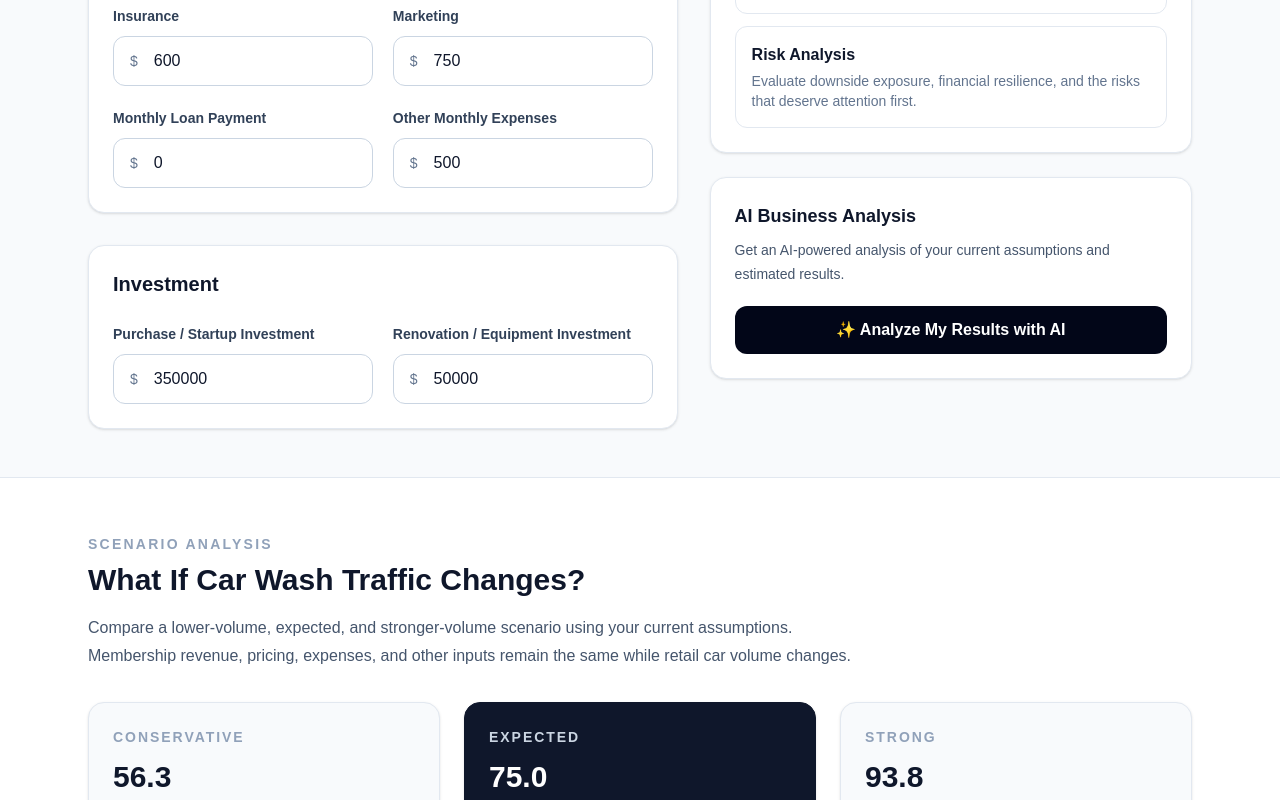
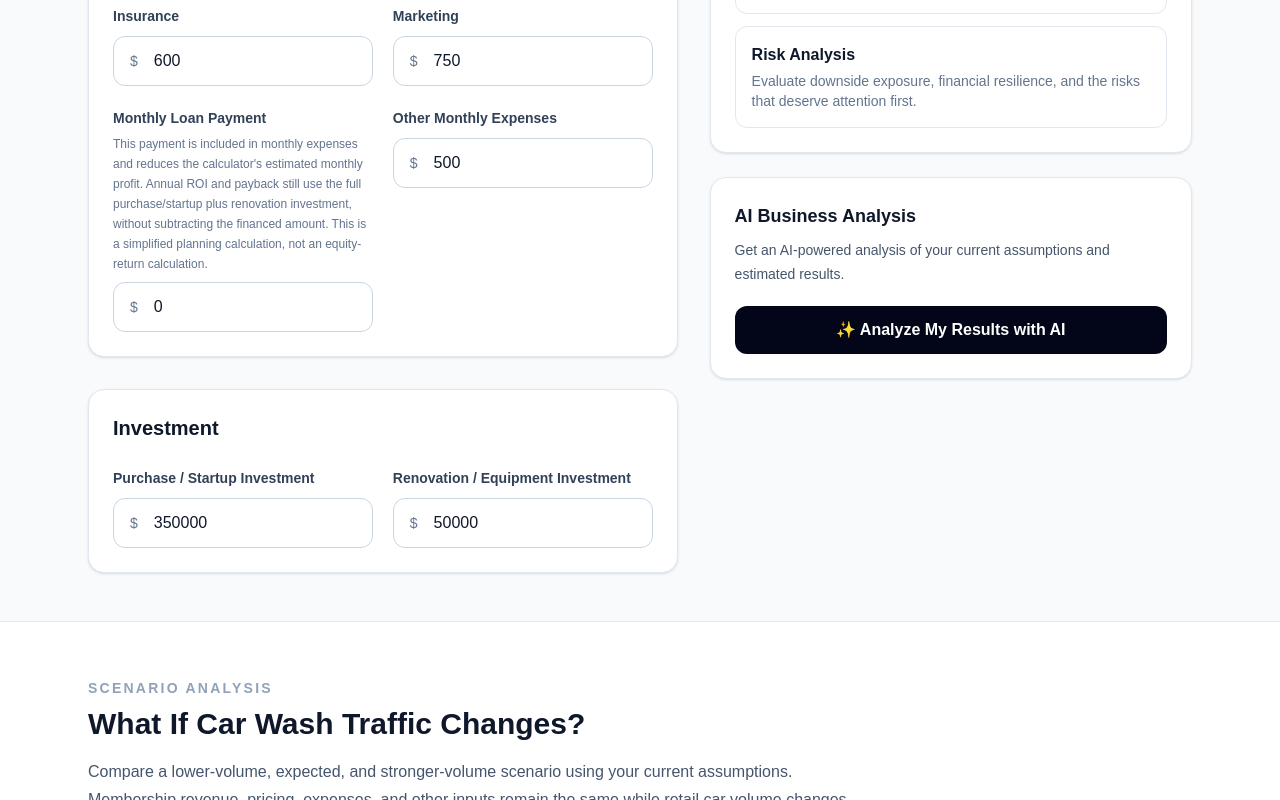
Before and after one commit to michaelansara72-admin/biztoollab, a Next.js app: page /calculators/car-wash-profit-roi-calculator in a window 1280 px wide. Shown: the part 1920-2720 px from the top of the page. Built offline with nearby package versions, Linux system fonts and the light colour scheme.

Commit message:
docs(car-wash): clarify financing treatment in ROI

```diff
--- a/src/app/calculators/car-wash-profit-roi-calculator/page.tsx
+++ b/src/app/calculators/car-wash-profit-roi-calculator/page.tsx
@@ -149,7 +149,7 @@ const faqs = [
   {
     question: "How does the car wash ROI calculation work?",
     answer:
-      "Annual ROI is calculated by dividing estimated annual profit by the total purchase, startup, renovation, and equipment investment entered. It is a simplified planning estimate and does not account for every tax, financing, depreciation, or cash-flow factor.",
+      "Annual ROI divides estimated annualized monthly profit by the full purchase/startup plus renovation investment. Monthly loan payments reduce that profit but do not reduce the investment amount. This simplified cash-flow-based planning estimate is not accounting profit or return on equity. It does not separate loan principal from interest or account for taxes and depreciation.",
   },
   {
     question: "Can I use this calculator before buying a car wash?",
@@ -580,6 +580,7 @@ export default function CarWashProfitROICalculator() {
                 value={loanPayment}
                 onChange={setLoanPayment}
                 prefix="$"
+                help="This payment is included in monthly expenses and reduces the calculator's estimated monthly profit. Annual ROI and payback still use the full purchase/startup plus renovation investment, without subtracting the financed amount. This is a simplified planning calculation, not an equity-return calculation."
               />
 
               <NumberInput
```
